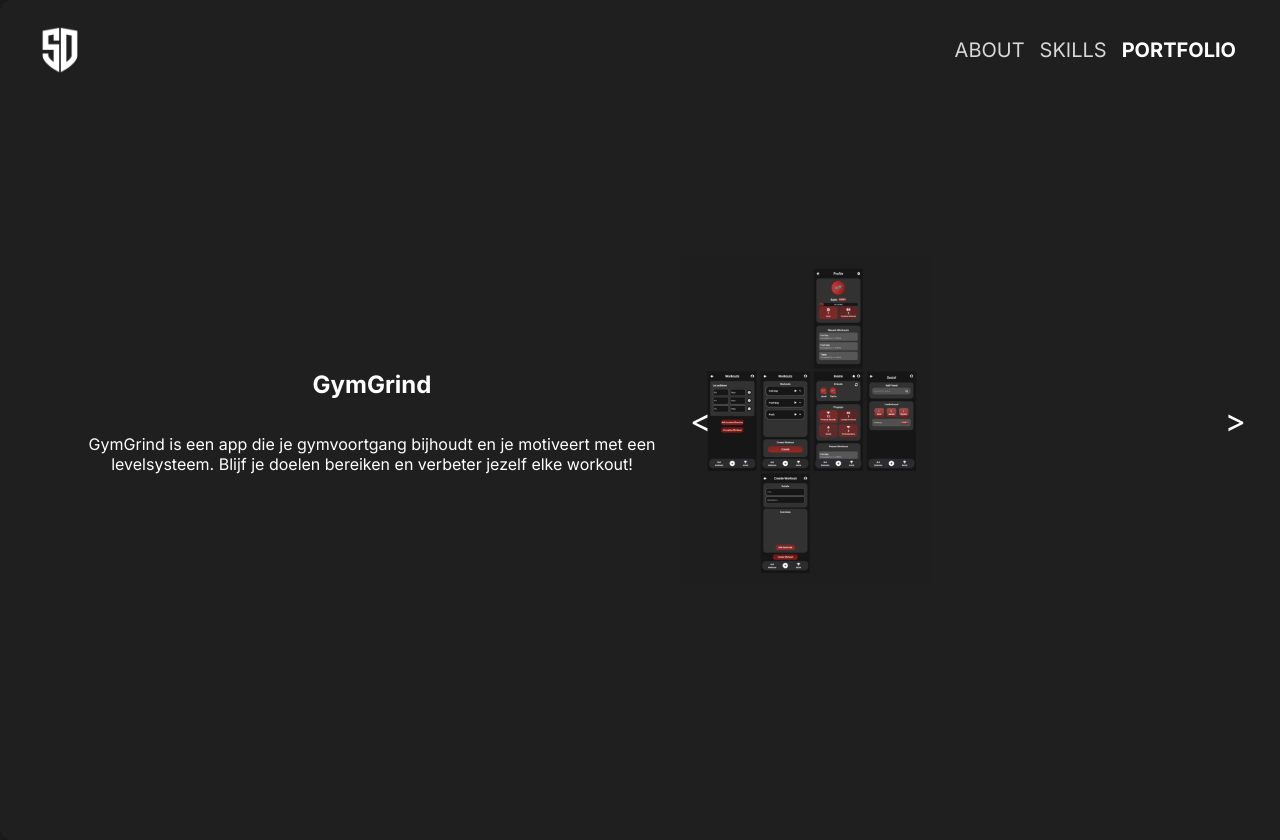
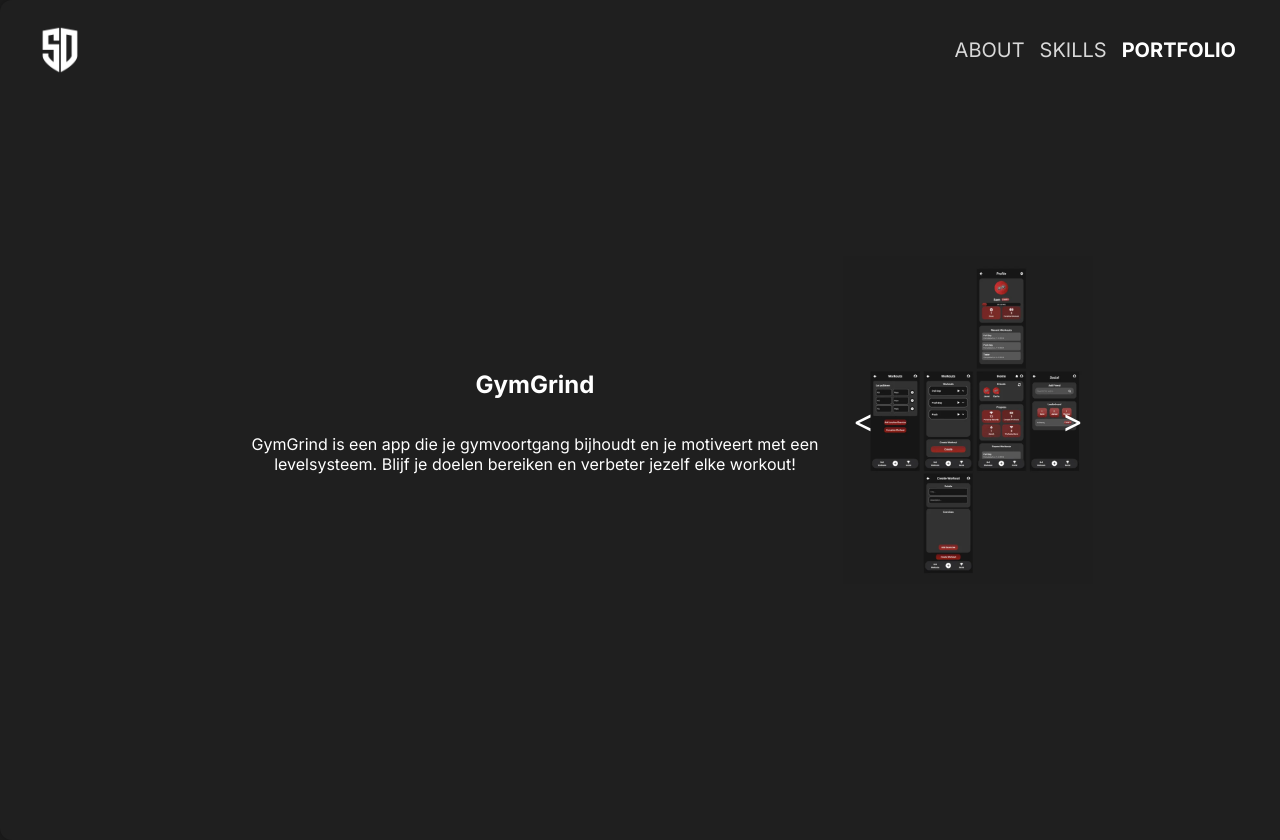
Before and after one commit to semdyk/Portfolio, a PHP site: page /portfolio/gymgrind.html in a window 1280 px wide. Run offline with PHP 8.4, Linux system fonts and the light colour scheme; some libraries are stand-ins or nearby versions; some web fonts are replaced.

Commit message:
Update portfolio.css

```diff
--- a/style/portfolio.css
+++ b/style/portfolio.css
@@ -19,7 +19,6 @@
 }
 
 .gallery-container {
-  flex: 1;
   max-width: 45%; /* Adjust width to align with content */
   text-align: center; /* Center gallery images */
 }
```
